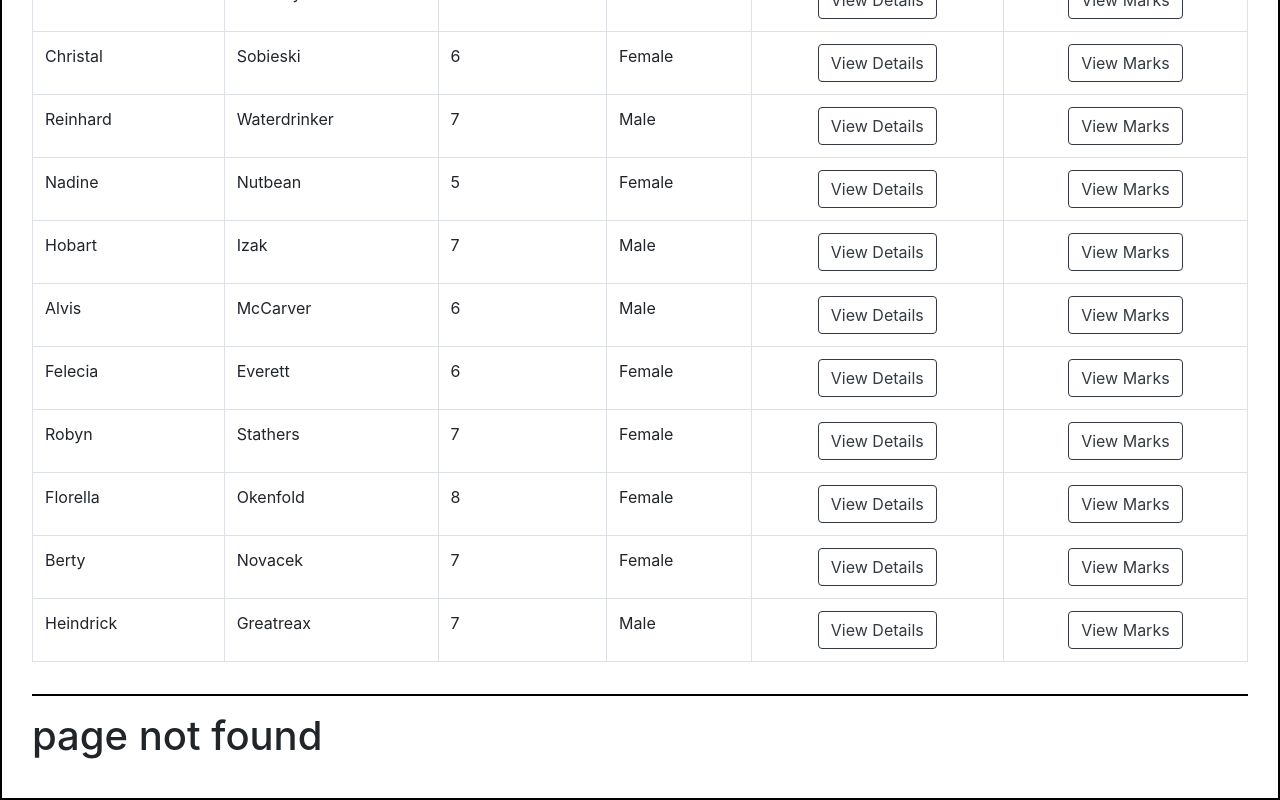
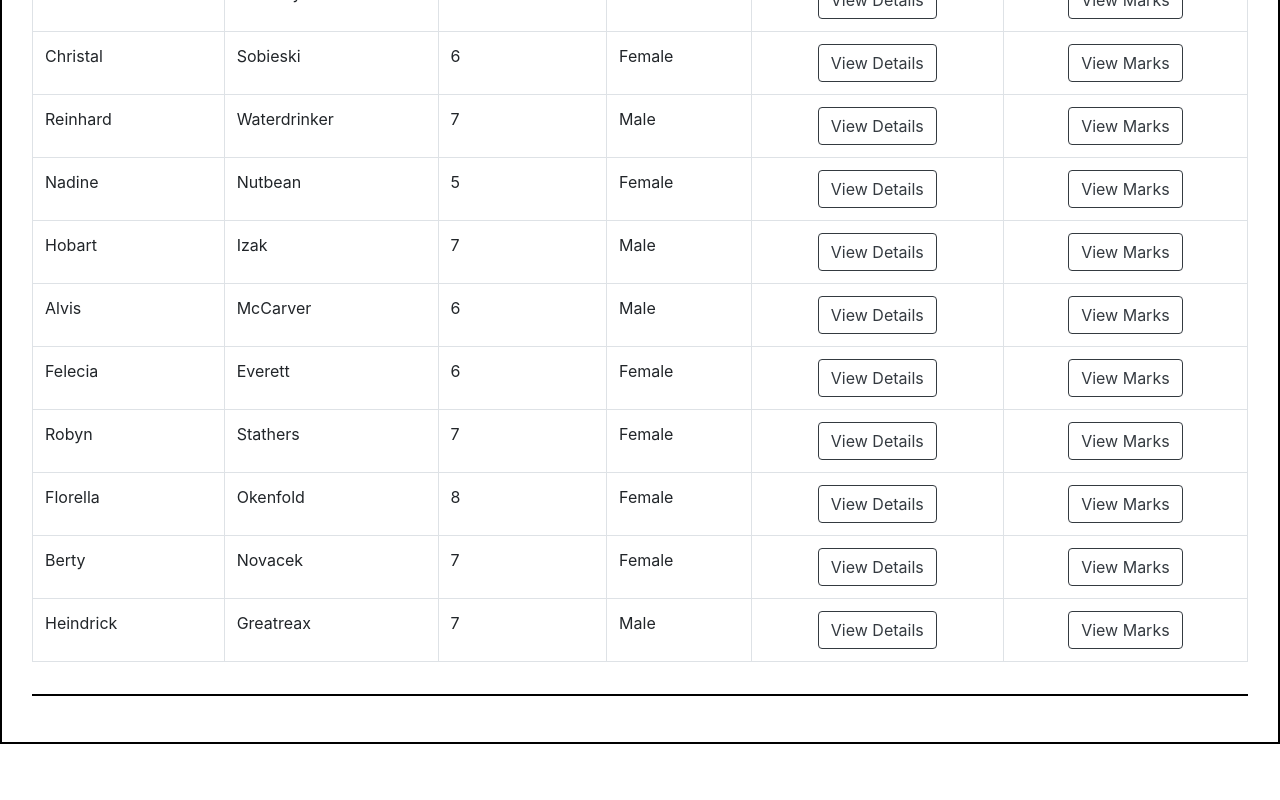
Before and after one commit to parth-sardhara-79/React-Nested-Routes, a React (Create React App) app: page /students-list in a window 1280 px wide. Shown: the part 681-1481 px from the top of the page. After the commit the page ends 1425 px from the top, so only its background shows below. Built offline with nearby package versions, Linux system fonts and the light colour scheme.

Commit message:
Completed

```diff
--- a/src/index.js
+++ b/src/index.js
@@ -10,8 +10,8 @@ import PageNotFound from './page-not-found';
 const routing = (
     <BrowserRouter>
         <Switch>
-            <Route exact path="/students-list" component={ListStudents} />
-            <Route exact path="/" component={App} />
+            <Route path="/students-list" component={ListStudents} />
+            <Route path="/" component={App} />
             <Route path="*" component={PageNotFound} />
         </Switch>
     </BrowserRouter>
--- a/src/student-list.js
+++ b/src/student-list.js
@@ -50,7 +50,6 @@ class ListStudents extends React.Component {
                 <hr />
                 <Route  path="/students-list/:id/student-marks" component={StudentMarks} />
                 <Route  path="/students-list/:id/student-details" component={StudentDetails} />
-                <Route path="*" component={PageNotFound}/>
             </div>);
     }
 }
```
